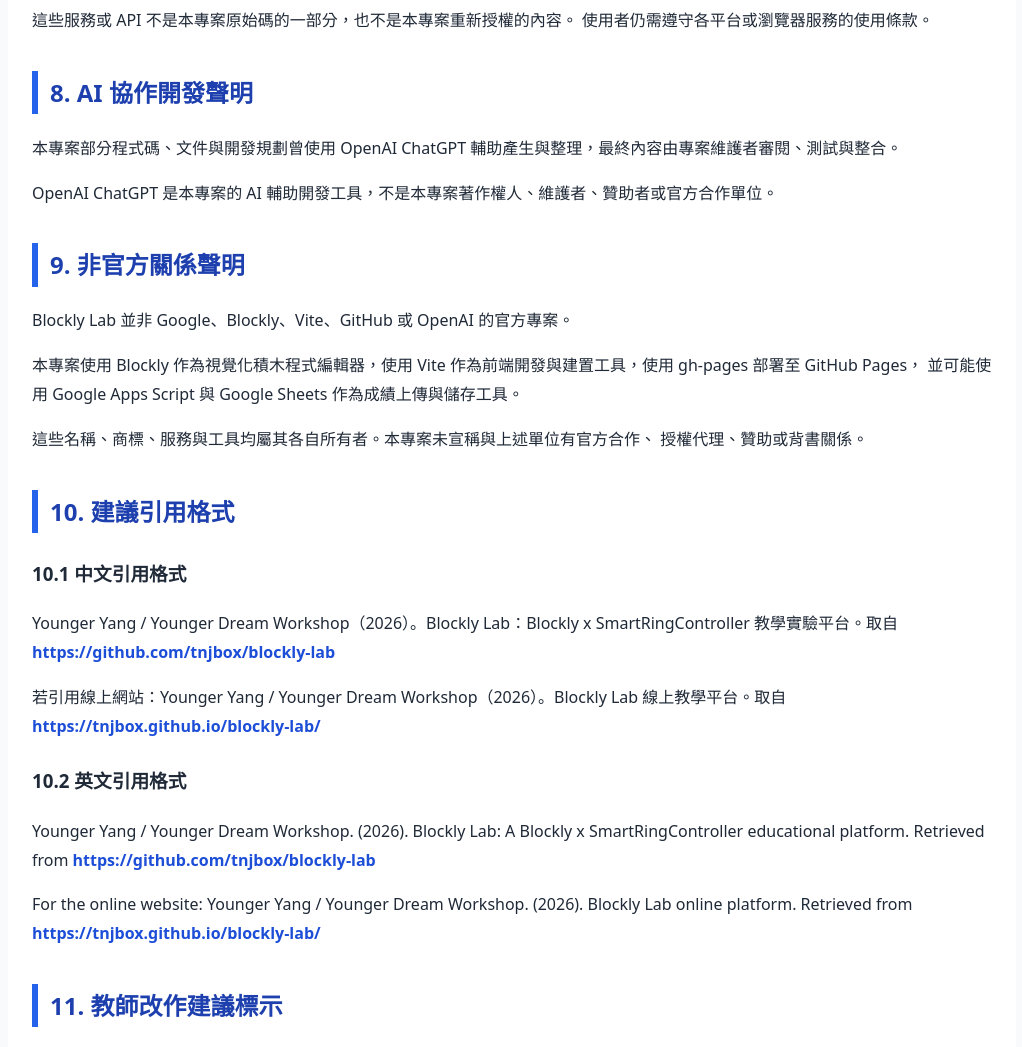
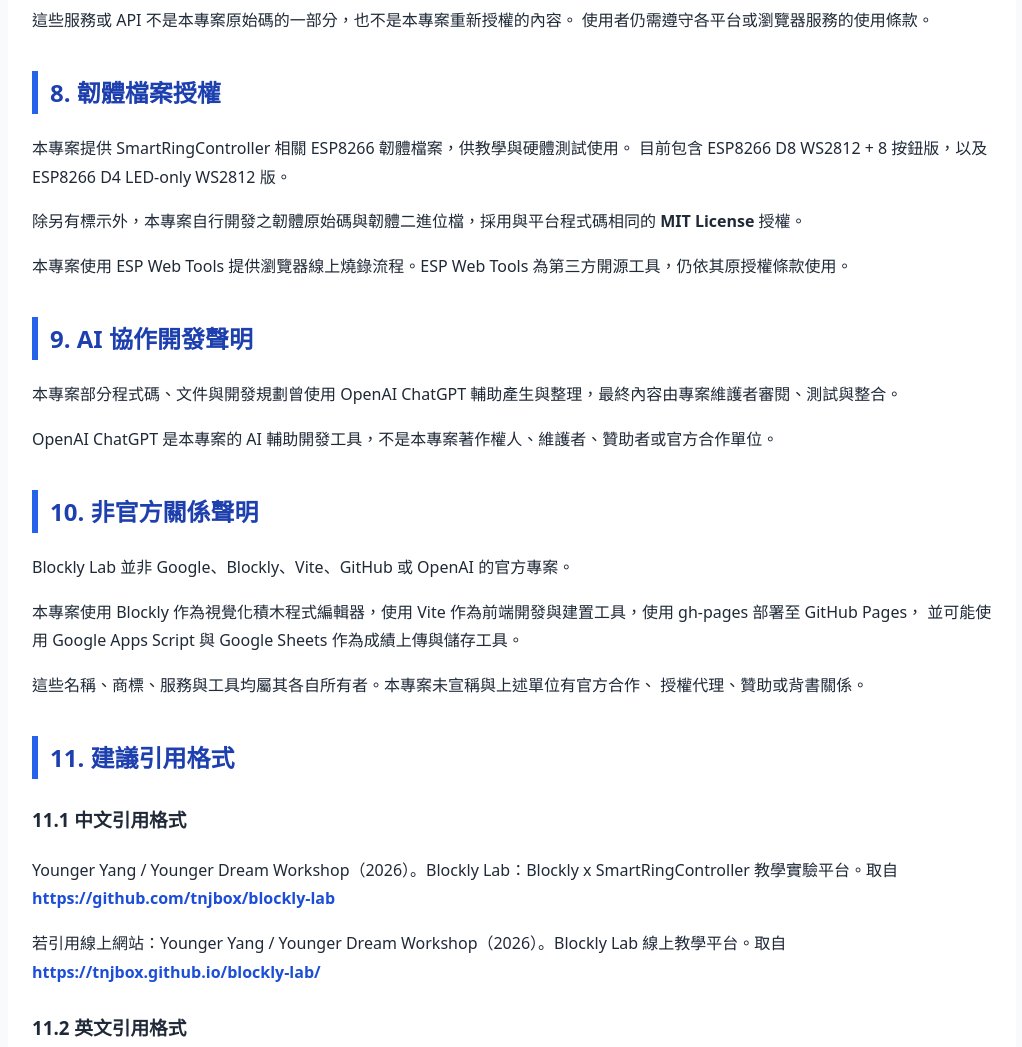
Before and after one commit to tnjbox/blockly-lab, a website: page public/license.html in a window 1280 px wide. Shown: the part 3440-4487 px from the top of the page, without its empty margins (128-1150 px from the left). Drawn offline with Linux system fonts and the light colour scheme.

Commit message:
MVP-F01 update firmware license notices and source variants

```diff
--- a/public/license.html
+++ b/public/license.html
@@ -318,7 +318,23 @@
         使用者仍需遵守各平台或瀏覽器服務的使用條款。
       </p>
 
-      <h2>8. AI 協作開發聲明</h2>
+      <h2>8. 韌體檔案授權</h2>
+      <p>
+        本專案提供 SmartRingController 相關 ESP8266 韌體檔案，供教學與硬體測試使用。
+        目前包含 ESP8266 D8 WS2812 + 8 按鈕版，以及 ESP8266 D4 LED-only WS2812 版。
+      </p>
+
+      <p>
+        除另有標示外，本專案自行開發之韌體原始碼與韌體二進位檔，採用與平台程式碼相同的
+        <strong>MIT License</strong> 授權。
+      </p>
+
+      <p>
+        本專案使用 ESP Web Tools 提供瀏覽器線上燒錄流程。ESP Web Tools
+        為第三方開源工具，仍依其原授權條款使用。
+      </p>
+
+      <h2>9. AI 協作開發聲明</h2>
 
       <p>
         本專案部分程式碼、文件與開發規劃曾使用 OpenAI ChatGPT
@@ -330,7 +346,7 @@
         輔助開發工具，不是本專案著作權人、維護者、贊助者或官方合作單位。
       </p>
 
-      <h2>9. 非官方關係聲明</h2>
+      <h2>10. 非官方關係聲明</h2>
 
       <p>
         Blockly Lab 並非 Google、Blockly、Vite、GitHub 或 OpenAI 的官方專案。
@@ -347,9 +363,9 @@
         授權代理、贊助或背書關係。
       </p>
 
-      <h2>10. 建議引用格式</h2>
+      <h2>11. 建議引用格式</h2>
 
-      <h3>10.1 中文引用格式</h3>
+      <h3>11.1 中文引用格式</h3>
 
       <p>
         Younger Yang / Younger Dream Workshop（2026）。Blockly Lab：Blockly x SmartRingController
@@ -367,7 +383,7 @@
         </a>
       </p>
 
-      <h3>10.2 英文引用格式</h3>
+      <h3>11.2 英文引用格式</h3>
 
       <p>
         Younger Yang / Younger Dream Workshop. (2026). Blockly Lab: A Blockly x SmartRingController
@@ -385,7 +401,7 @@
         </a>
       </p>
 
-      <h2>11. 教師改作建議標示</h2>
+      <h2>12. 教師改作建議標示</h2>
 
       <p>若其他教師根據本專案改作自己的版本，建議標示：</p>
 
@@ -401,7 +417,7 @@
         Modified by: 修改者姓名或單位。
       </blockquote>
 
-      <h2>12. 免責提醒</h2>
+      <h2>13. 免責提醒</h2>
 
       <div class="notice">
         <p>
```
Also changed, not shown: NOTICE.md (+2 -0 lines), THIRD_PARTY_LICENSES.md (+13 -0 lines), docs/LICENSE_AND_ATTRIBUTION.md, 3 other files.
